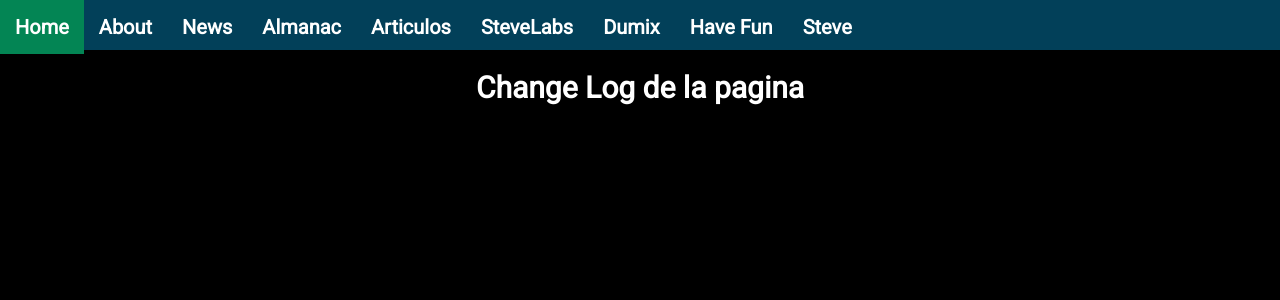
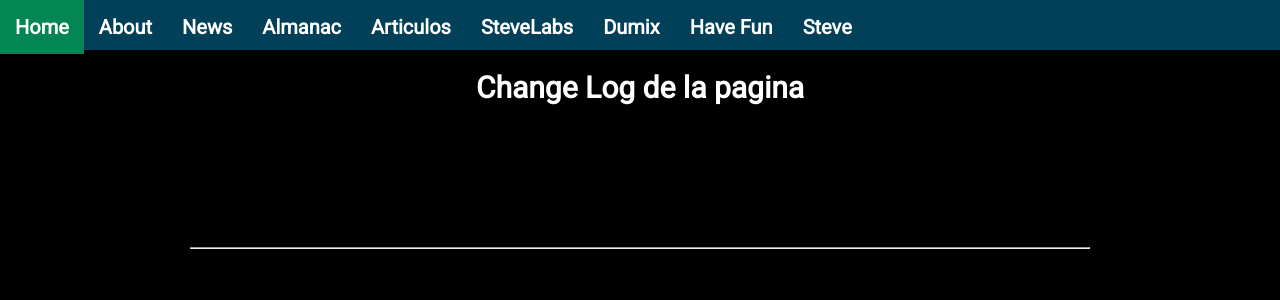
Before and after one commit to SteveBartmoss/steveapp, a React (Create React App) app: page /changelog in a window 1280 px wide. Shown: the top 300 px of the page. Built offline with nearby package versions, Linux system fonts and the light colour scheme.

Commit message:
add a structure for the page

```diff
--- a/src/pages/changeLog.jsx
+++ b/src/pages/changeLog.jsx
@@ -5,13 +5,21 @@ function ChangeLog() {
         <>
             <div className="contenedor-logros">
                 <h1 className="title1">Change Log de la pagina</h1>
+
+                <h1>Ultima actualizacion</h1>
+
+                <h1>25/11/2023</h1>
+                <hr />
+
                 <p>
-                    Este es un resumen de los cambios que sufre la pagina para ver como evoluciona
+                    Se agrego el primer articulo de las reviews el cual es sobre death stranding,
+                    se agrego otro articulo de rows and colums que esta en proceso. Se seguira
+                    implemetando contendio para el curso de programacion y el de linux para obtener
+                    un mejor avance para finales del 2023, el invierno fue duro y aun no llega el
+                    amanecer pero de momento nos vemos optimistas.
+                </p>
 
-                    ### `25/11/2023`
-
-                    Se agrego el primer articulo de las reviews el cual es sobre death stranding, se agrego otro articulo de rows and colums que esta en proceso. Se seguira implemetando contendio para el curso de programacion y el de linux para obtener un mejor avance para finales del 2023, el invierno fue duro y aun no llega el amanecer pero de momento nos vemos optimistas.
-
+                <p>
                     ### `28/10/2023`
 
                     Se implemento una mejora en los menus de los cursos ya que ahora se trata de un menu desplegable lo cual hace que el curso sea mas facil de visualizar, se sigue agregando contenido al curso de programacion pero aun esta en 1% de avance, los estilos de las otras secciones de las paginas esta en progreso todavia, el invierno es mas largo que nunca pero en algun momento debe terminar?
```
